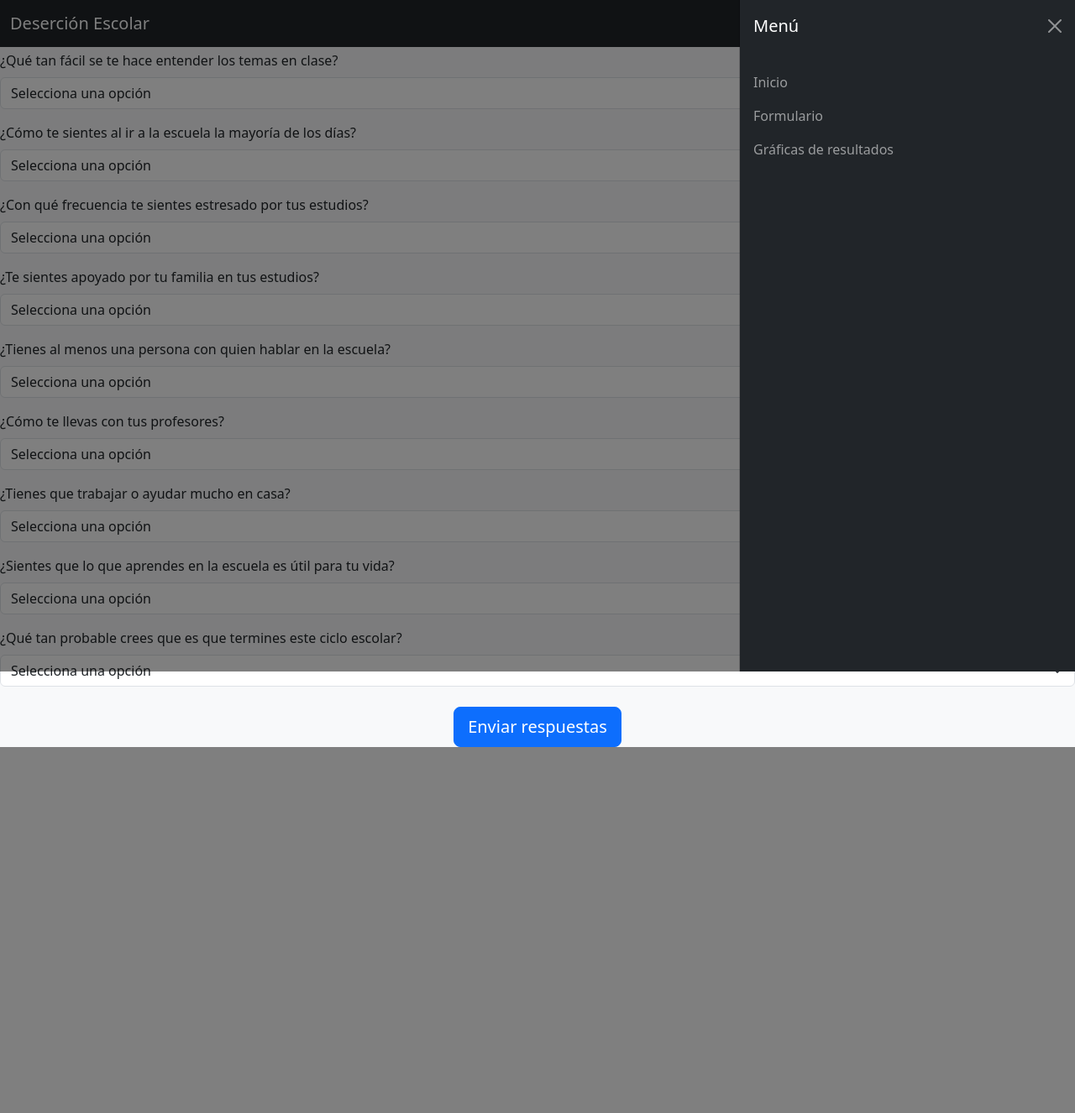
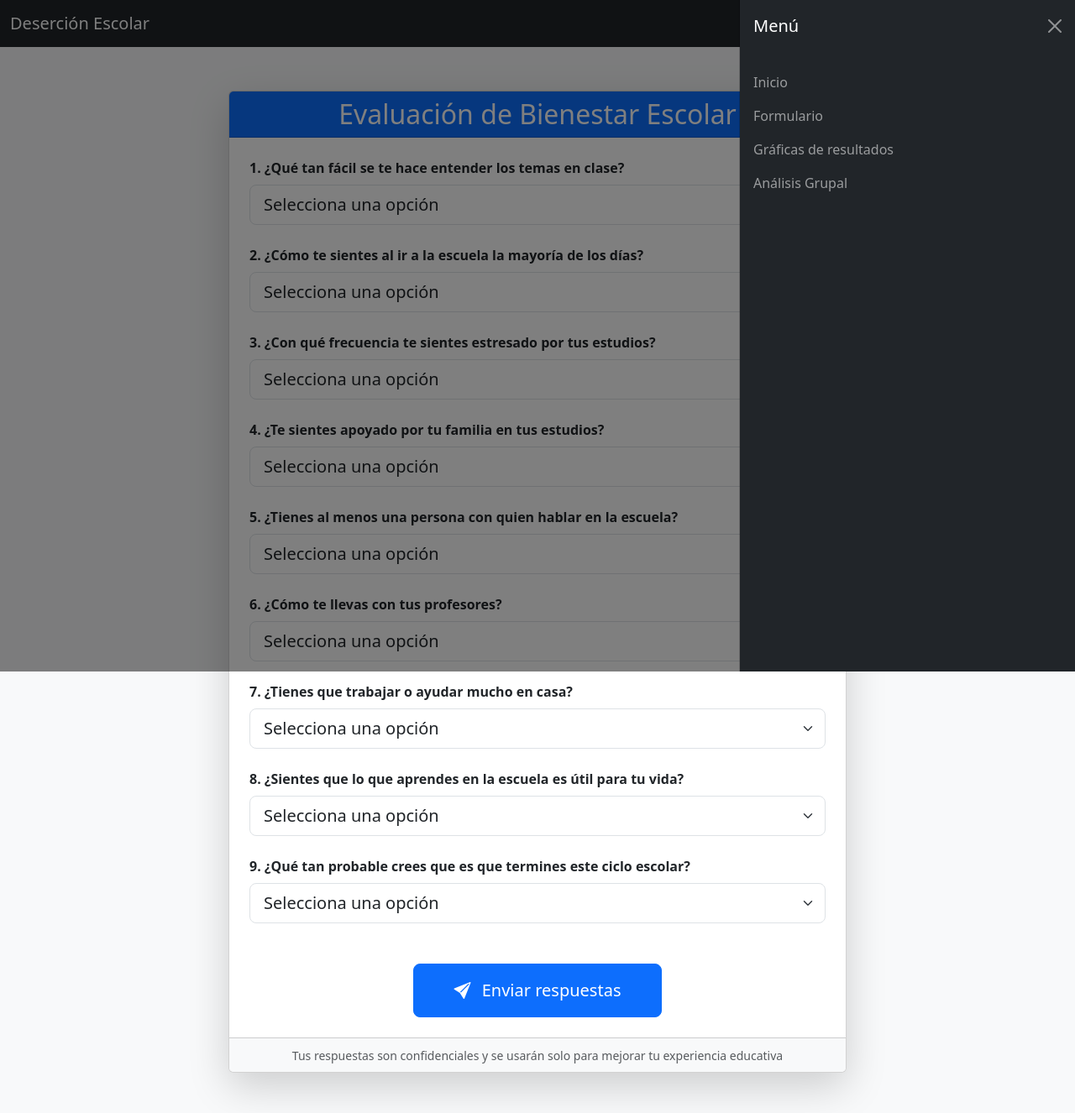
Before and after one commit to zFerchou/Algoritmo_de_Prediccion, a Flask app: page /formulario in a window 1280 px wide, after a click that opens the changed part. Shown: the whole page at 84% size. Before the commit the page ends 890 px from the top, so only its background shows below. Run offline with Flask 3, Linux system fonts and the light colour scheme.

Commit message:
actualizacion/formulario

```diff
--- a/app.py
+++ b/app.py
@@ -1,11 +1,19 @@
-from flask import Flask, render_template, request
+from flask import Flask, render_template, request, redirect, url_for
 import pandas as pd
 import os
 import joblib
 import numpy as np
+from datetime import datetime
+from werkzeug.utils import secure_filename
 
 app = Flask(__name__)
 CSV_FILE = 'datos_estudiantes.csv'
+UPLOAD_FOLDER = 'uploads'
+ALLOWED_EXTENSIONS = {'csv'}
+
+# Configuración
+app.config['UPLOAD_FOLDER'] = UPLOAD_FOLDER
+os.makedirs(UPLOAD_FOLDER, exist_ok=True)
 
 # Cargar modelo, escalador y clases si existen
 if all(os.path.exists(f) for f in ['modelo_entrenado.pkl', 'escalador.pkl', 'clases_modelo.pkl']):
@@ -17,18 +25,79 @@
     escalador = None
     clases_modelo = None
 
-@app.route('/formulario')
-def formulario():
-    return render_template('formulario.html')
+def allowed_file(filename):
+    return '.' in filename and filename.rsplit('.', 1)[1].lower() in ALLOWED_EXTENSIONS
+
+def calcular_probabilidad_abandono(entrada):
+    entrada_esc = escalador.transform(entrada)
+    probabilidades = modelo.predict_proba(entrada_esc)[0]
+
+    if 'ninguno' in clases_modelo:
+        prob_ninguno = probabilidades[np.where(clases_modelo == 'ninguno')[0][0]]
+        return round((1 - prob_ninguno) * 100, 2), modelo.predict(entrada_esc)[0], round(max(probabilidades) * 100, 2)
+    else:
+        return round((1 - max(probabilidades)) * 100, 2), modelo.predict(entrada_esc)[0], round(max(probabilidades) * 100, 2)
+
+def procesar_estudiantes(df):
+    estudiantes_analizados = []
+
+    if modelo and escalador and clases_modelo is not None:
+        columnas_numericas = [
+            'comprension', 'emocion_general', 'estres_estudios',
+            'apoyo_familiar', 'amistades_escuela', 'relacion_profesores',
+            'responsabilidades', 'valor_educacion', 'probabilidad_terminar'
+        ]
+
+        for col in columnas_numericas:
+            if col in df.columns:
+                df[col] = pd.to_numeric(df[col], errors='coerce')
+
+        df = df.dropna(subset=columnas_numericas)
+
+        for index, row in df.iterrows():
+            entrada = [[
+                row['comprension'],
+                row['emocion_general'],
+                row['estres_estudios'],
+                row['apoyo_familiar'],
+                row['amistades_escuela'],
+                row['relacion_profesores'],
+                row['responsabilidades'],
+                row['valor_educacion'],
+                row['probabilidad_terminar']
+            ]]
+
+            try:
+                prob_abandono, motivo, confianza = calcular_probabilidad_abandono(entrada)
+                riesgo_alto = row['probabilidad_terminar'] <= 2
+
+                estudiantes_analizados.append({
+                    'id': index,
+                    'nombre': row.get('nombre', f'Estudiante {index}'),
+                    'probabilidad_abandono': prob_abandono,
+                    'riesgo_alto': riesgo_alto,
+                    'motivo_principal': motivo,
+                    'confianza': confianza,
+                    'fecha_registro': row.get('fecha_registro', 'N/A')
+                })
+            except Exception as e:
+                print(f"Error procesando estudiante {index}: {str(e)}")
+
+    estudiantes_analizados.sort(key=lambda x: x['probabilidad_abandono'], reverse=True)
+    return estudiantes_analizados
 
 @app.route('/')
 def index():
     return render_template('index.html')
 
+@app.route('/formulario')
+def formulario():
+    return render_template('formulario.html')
+
 @app.route('/resultados', methods=['POST'])
 def resultados():
-    # Recolectar datos del formulario
     datos = {
+        'nombre': request.form.get('nombre', ''),
         'comprension': request.form.get('comprension'),
         'emocion_general': request.form.get('emocion_general'),
         'estres_estudios': request.form.get('estres_estudios'),
@@ -37,7 +106,8 @@
         'relacion_profesores': request.form.get('relacion_profesores'),
         'responsabilidades': request.form.get('responsabilidades'),
         'valor_educacion': request.form.get('valor_educacion'),
-        'probabilidad_terminar': request.form.get('probabilidad_terminar')
+        'probabilidad_terminar': request.form.get('probabilidad_terminar'),
+        'fecha_registro': datetime.now().strftime('%Y-%m-%d %H:%M:%S')
     }
 
     # Inicializar variables de resultado
@@ -85,18 +155,10 @@
                 float(datos['probabilidad_terminar'])
             ]]
 
-            entrada_esc = escalador.transform(entrada)
-            probabilidades = modelo.predict_proba(entrada_esc)[0]
-            prediccion = modelo.predict(entrada_esc)[0]
-
-            # Calcular probabilidad de abandono (1 - probabilidad de 'ninguno')
-            if 'ninguno' in clases_modelo:
-                prob_ninguno = probabilidades[np.where(clases_modelo == 'ninguno')[0][0]]
-                prob_abandono = round((1 - prob_ninguno) * 100, 2)
-            else:
-                prob_abandono = round((1 - max(probabilidades)) * 100, 2)
+            prob_abandono, prediccion, confianza = calcular_probabilidad_abandono(entrada)
 
             # Obtener top 3 causas (excluyendo 'ninguno' si existe)
+            probabilidades = modelo.predict_proba(entrada)[0]
             top_3_indices = np.argsort(probabilidades)[-3:][::-1]
             causas_predichas = [
                 (clases_modelo[i], round(probabilidades[i]*100, 2))
@@ -106,7 +168,7 @@
             datos.update({
                 'probabilidad_abandono': prob_abandono,
                 'motivo_principal': prediccion if 'ninguno' not in str(prediccion).lower() else 'Bajo riesgo',
-                'confianza_principal': round(max(probabilidades) * 100, 2),
+                'confianza_principal': confianza,
                 'motivos_secundarios': causas_predichas[1:] if len(causas_predichas) > 1 else [],
                 'riesgo_alto': float(datos['probabilidad_terminar']) <= 2
             })
@@ -130,40 +192,122 @@
                             causas={},
                             causas_detalladas={})
 
-    df = pd.read_csv(CSV_FILE)
+    try:
+        df = pd.read_csv(CSV_FILE)
 
-    # Convertir columnas numéricas
-    columnas_numericas = [
-        'comprension', 'emocion_general', 'estres_estudios',
-        'apoyo_familiar', 'amistades_escuela', 'relacion_profesores',
-        'responsabilidades', 'valor_educacion', 'probabilidad_terminar'
-    ]
-    df[columnas_numericas] = df[columnas_numericas].apply(pd.to_numeric, errors='coerce')
-    df = df.dropna(subset=columnas_numericas)
+        # Convertir columnas numéricas
+        columnas_numericas = [
+            'comprension', 'emocion_general', 'estres_estudios',
+            'apoyo_familiar', 'amistades_escuela', 'relacion_profesores',
+            'responsabilidades', 'valor_educacion', 'probabilidad_terminar'
+        ]
+        df[columnas_numericas] = df[columnas_numericas].apply(pd.to_numeric, errors='coerce')
+        df = df.dropna(subset=columnas_numericas)
 
-    # Identificar estudiantes en riesgo
-    riesgo_df = df[df['probabilidad_terminar'] <= 2]
-    porcentaje_riesgo = round(len(riesgo_df) / len(df) * 100, 2) if len(df) > 0 else 0
+        # Identificar estudiantes en riesgo
+        riesgo_df = df[df['probabilidad_terminar'] <= 2]
+        porcentaje_riesgo = round(len(riesgo_df) / len(df) * 100, 2) if len(df) > 0 else 0
 
-    # Causas básicas
-    causas_basicas = {
-        'Estrés alto': len(riesgo_df[riesgo_df['estres_estudios'] >= 4]),
-        'Bajo apoyo familiar': len(riesgo_df[riesgo_df['apoyo_familiar'] <= 2]),
-        'Mala relación con profesores': len(riesgo_df[riesgo_df['relacion_profesores'] <= 2]),
-        'Baja comprensión': len(riesgo_df[riesgo_df['comprension'] <= 2])
-    }
+        # Causas básicas
+        causas_basicas = {
+            'Estrés alto': len(riesgo_df[riesgo_df['estres_estudios'] >= 4]),
+            'Bajo apoyo familiar': len(riesgo_df[riesgo_df['apoyo_familiar'] <= 2]),
+            'Mala relación con profesores': len(riesgo_df[riesgo_df['relacion_profesores'] <= 2]),
+            'Baja comprensión': len(riesgo_df[riesgo_df['comprension'] <= 2])
+        }
 
-    # Causas detalladas
-    causas_detalladas = {}
-    if modelo and 'causa_desercion' in df.columns:
-        causas_detalladas = df[df['probabilidad_terminar'] <= 2]['causa_desercion'].value_counts().to_dict()
+        # Causas detalladas
+        causas_detalladas = {}
+        if modelo and 'causa_desercion' in df.columns:
+            causas_detalladas = df[df['probabilidad_terminar'] <= 2]['causa_desercion'].value_counts().to_dict()
 
-    return render_template('dashboard.html',
-                        porcentaje_riesgo=porcentaje_riesgo,
-                        causas=causas_basicas,
-                        causas_detalladas=causas_detalladas,
-                        total_estudiantes=len(df),
-                        riesgo=len(riesgo_df))
+        return render_template('dashboard.html',
+                            porcentaje_riesgo=porcentaje_riesgo,
+                            causas=causas_basicas,
+                            causas_detalladas=causas_detalladas,
+                            total_estudiantes=len(df),
+                            riesgo=len(riesgo_df))
+    except Exception as e:
+        return render_template('dashboard.html',
+                            total_estudiantes=0,
+                            riesgo=0,
+                            porcentaje_riesgo=0,
+                            causas={},
+                            causas_detalladas={},
+                            error=f"Error al procesar datos: {str(e)}")
+
+@app.route('/analisis_grupal', methods=['GET', 'POST'])
+def analisis_grupal():
+    if request.method == 'POST':
+        if 'archivo_csv' not in request.files:
+            return render_template('analisis_grupal.html',
+                                estudiantes=[],
+                                total_estudiantes=0,
+                                mensaje="No se seleccionó ningún archivo")
+
+        file = request.files['archivo_csv']
+
+        if file.filename == '':
+            return render_template('analisis_grupal.html',
+                                estudiantes=[],
+                                total_estudiantes=0,
+                                mensaje="No se seleccionó ningún archivo")
+
+        if file and allowed_file(file.filename):
+            filename = secure_filename(file.filename)
+            filepath = os.path.join(app.config['UPLOAD_FOLDER'], filename)
+            file.save(filepath)
+
+            try:
+                df = pd.read_csv(filepath)
+                estudiantes_analizados = procesar_estudiantes(df)
+                os.remove(filepath)
+
+                return render_template('analisis_grupal.html',
+                                    estudiantes=estudiantes_analizados,
+                                    total_estudiantes=len(estudiantes_analizados),
+                                    mensaje=None)
+            except Exception as e:
+                if os.path.exists(filepath):
+                    os.remove(filepath)
+                return render_template('analisis_grupal.html',
+                                    estudiantes=[],
+                                    total_estudiantes=0,
+                                    mensaje=f"Error al procesar archivo: {str(e)}")
+
+    # Método GET - Mostrar datos existentes
+    if not os.path.isfile(CSV_FILE):
+        return render_template('analisis_grupal.html',
+                            estudiantes=[],
+                            total_estudiantes=0,
+                            mensaje="No hay datos de estudiantes registrados")
+
+    try:
+        df = pd.read_csv(CSV_FILE)
+        estudiantes_analizados = procesar_estudiantes(df)
+
+        return render_template('analisis_grupal.html',
+                            estudiantes=estudiantes_analizados,
+                            total_estudiantes=len(estudiantes_analizados),
+                            mensaje=None)
+    except Exception as e:
+        return render_template('analisis_grupal.html',
+                            estudiantes=[],
+                            total_estudiantes=0,
+                            mensaje=f"Error al procesar datos: {str(e)}")
+
+@app.route('/exportar_analisis')
+def exportar_analisis():
+    if not os.path.isfile(CSV_FILE):
+        return "No hay datos para exportar", 404
+
+    try:
+        df = pd.read_csv(CSV_FILE)
+        export_path = 'analisis_estudiantes_' + datetime.now().strftime('%Y%m%d_%H%M%S') + '.csv'
+        df.to_csv(export_path, index=False)
+        return f"Análisis exportado correctamente a {export_path}", 200
+    except Exception as e:
+        return f"Error al exportar: {str(e)}", 500
 
 if __name__ == '__main__':
     app.run(debug=True)
--- a/templates/formulario.html
+++ b/templates/formulario.html
@@ -7,19 +7,23 @@
     <!-- Bootstrap CSS -->
     <link href="https://cdn.jsdelivr.net/npm/bootstrap@5.3.2/dist/css/bootstrap.min.css" rel="stylesheet">
     <link rel="stylesheet" href="{{ url_for('static', filename='css/formulario.css') }}">
-
 </head>
 <body>
     {% include 'navbar.html' %}
 
-    <!-- ... HEAD igual ... -->
-
+    <div class="container py-5">
+        <div class="row justify-content-center">
+            <div class="col-lg-8">
+                <div class="card shadow-lg">
+                    <div class="card-header bg-primary text-white">
+                        <h2 class="text-center mb-0">Evaluación de Bienestar Escolar</h2>
+                    </div>
+                    <div class="card-body p-4">
                         <form action="/resultados" method="POST">
-
                             <!-- Pregunta 1 -->
-    <div class="mb-3">
-        <label class="form-label">¿Qué tan fácil se te hace entender los temas en clase?</label>
-        <select name="comprension" class="form-select" required>
+                            <div class="mb-4">
+                                <label class="form-label fw-bold">1. ¿Qué tan fácil se te hace entender los temas en clase?</label>
+                                <select name="comprension" class="form-select form-select-lg" required>
                                     <option value="" disabled selected>Selecciona una opción</option>
                                     <option value="1">Muy difícil</option>
                                     <option value="2">Difícil</option>
@@ -29,10 +33,10 @@
                                 </select>
                             </div>
 
-    <!-- Pregunta 2 - Corregido: valores numéricos -->
-    <div class="mb-3">
-        <label class="form-label">¿Cómo te sientes al ir a la escuela la mayoría de los días?</label>
-        <select name="emocion_general" class="form-select" required>
+                            <!-- Pregunta 2 -->
+                            <div class="mb-4">
+                                <label class="form-label fw-bold">2. ¿Cómo te sientes al ir a la escuela la mayoría de los días?</label>
+                                <select name="emocion_general" class="form-select form-select-lg" required>
                                     <option value="" disabled selected>Selecciona una opción</option>
                                     <option value="3">Bien</option>
                                     <option value="2">Indiferente</option>
@@ -41,9 +45,9 @@
                             </div>
 
                             <!-- Pregunta 3 -->
-    <div class="mb-3">
-        <label class="form-label">¿Con qué frecuencia te sientes estresado por tus estudios?</label>
-        <select name="estres_estudios" class="form-select" required>
+                            <div class="mb-4">
+                                <label class="form-label fw-bold">3. ¿Con qué frecuencia te sientes estresado por tus estudios?</label>
+                                <select name="estres_estudios" class="form-select form-select-lg" required>
                                     <option value="" disabled selected>Selecciona una opción</option>
                                     <option value="1">Nunca</option>
                                     <option value="2">Casi nunca</option>
@@ -54,9 +58,9 @@
                             </div>
 
                             <!-- Pregunta 4 -->
-    <div class="mb-3">
-        <label class="form-label">¿Te sientes apoyado por tu familia en tus estudios?</label>
-        <select name="apoyo_familiar" class="form-select" required>
+                            <div class="mb-4">
+                                <label class="form-label fw-bold">4. ¿Te sientes apoyado por tu familia en tus estudios?</label>
+                                <select name="apoyo_familiar" class="form-select form-select-lg" required>
                                     <option value="" disabled selected>Selecciona una opción</option>
                                     <option value="1">Nada apoyado</option>
                                     <option value="2">Poco apoyado</option>
@@ -66,10 +70,10 @@
                                 </select>
                             </div>
 
-    <!-- Pregunta 5 - Corregido: 1 = sí, 0 = no -->
-    <div class="mb-3">
-        <label class="form-label">¿Tienes al menos una persona con quien hablar en la escuela?</label>
-        <select name="amistades_escuela" class="form-select" required>
+                            <!-- Pregunta 5 -->
+                            <div class="mb-4">
+                                <label class="form-label fw-bold">5. ¿Tienes al menos una persona con quien hablar en la escuela?</label>
+                                <select name="amistades_escuela" class="form-select form-select-lg" required>
                                     <option value="" disabled selected>Selecciona una opción</option>
                                     <option value="1">Sí</option>
                                     <option value="0">No</option>
@@ -77,9 +81,9 @@
                             </div>
 
                             <!-- Pregunta 6 -->
-    <div class="mb-3">
-        <label class="form-label">¿Cómo te llevas con tus profesores?</label>
-        <select name="relacion_profesores" class="form-select" required>
+                            <div class="mb-4">
+                                <label class="form-label fw-bold">6. ¿Cómo te llevas con tus profesores?</label>
+                                <select name="relacion_profesores" class="form-select form-select-lg" required>
                                     <option value="" disabled selected>Selecciona una opción</option>
                                     <option value="1">Muy mal</option>
                                     <option value="2">Mal</option>
@@ -89,10 +93,10 @@
                                 </select>
                             </div>
 
-    <!-- Pregunta 7 - Corregido: 1 = sí, 0 = no -->
-    <div class="mb-3">
-        <label class="form-label">¿Tienes que trabajar o ayudar mucho en casa?</label>
-        <select name="responsabilidades" class="form-select" required>
+                            <!-- Pregunta 7 -->
+                            <div class="mb-4">
+                                <label class="form-label fw-bold">7. ¿Tienes que trabajar o ayudar mucho en casa?</label>
+                                <select name="responsabilidades" class="form-select form-select-lg" required>
                                     <option value="" disabled selected>Selecciona una opción</option>
                                     <option value="1">Sí</option>
                                     <option value="0">No</option>
@@ -100,9 +104,9 @@
                             </div>
 
                             <!-- Pregunta 8 -->
-    <div class="mb-3">
-        <label class="form-label">¿Sientes que lo que aprendes en la escuela es útil para tu vida?</label>
-        <select name="valor_educacion" class="form-select" required>
+                            <div class="mb-4">
+                                <label class="form-label fw-bold">8. ¿Sientes que lo que aprendes en la escuela es útil para tu vida?</label>
+                                <select name="valor_educacion" class="form-select form-select-lg" required>
                                     <option value="" disabled selected>Selecciona una opción</option>
                                     <option value="1">Nada útil</option>
                                     <option value="2">Poco útil</option>
@@ -113,9 +117,9 @@
                             </div>
 
                             <!-- Pregunta 9 -->
-    <div class="mb-3">
-        <label class="form-label">¿Qué tan probable crees que es que termines este ciclo escolar?</label>
-        <select name="probabilidad_terminar" class="form-select" required>
+                            <div class="mb-4">
+                                <label class="form-label fw-bold">9. ¿Qué tan probable crees que es que termines este ciclo escolar?</label>
+                                <select name="probabilidad_terminar" class="form-select form-select-lg" required>
                                     <option value="" disabled selected>Selecciona una opción</option>
                                     <option value="1">Nada probable</option>
                                     <option value="2">Poco probable</option>
@@ -125,14 +129,17 @@
                                 </select>
                             </div>
 
-    <!-- Botón -->
-    <div class="text-center mt-4">
-        <button type="submit" class="btn btn-primary btn-lg">Enviar respuestas</button>
+                            <!-- Botón de envío -->
+                            <div class="text-center mt-5">
+                                <button type="submit" class="btn btn-primary btn-lg px-5 py-3">
+                                    <i class="bi bi-send-fill me-2"></i> Enviar respuestas
+                                </button>
                             </div>
-
                         </form>
-
-                    </form>
+                    </div>
+                    <div class="card-footer bg-light text-center">
+                        <small class="text-muted">Tus respuestas son confidenciales y se usarán solo para mejorar tu experiencia educativa</small>
+                    </div>
                 </div>
             </div>
         </div>
@@ -140,5 +147,7 @@
 
     <!-- Bootstrap JS -->
     <script src="https://cdn.jsdelivr.net/npm/bootstrap@5.3.2/dist/js/bootstrap.bundle.min.js"></script>
+    <!-- Bootstrap Icons -->
+    <link rel="stylesheet" href="https://cdn.jsdelivr.net/npm/bootstrap-icons@1.11.1/font/bootstrap-icons.css">
 </body>
 </html>
--- a/templates/navbar.html
+++ b/templates/navbar.html
@@ -20,6 +20,9 @@
           <li class="nav-item">
             <a class="nav-link" href="{{ url_for('dashboard') }}">Gráficas de resultados</a>
           </li>
+          <li class="nav-item">
+            <a class="nav-link" href="{{ url_for('analisis_grupal') }}">Análisis Grupal</a>
+          </li>
         </ul>
       </div>
     </div>
```
Also changed, not shown: datos_estudiantes.csv (+56 -54 lines), templates/analisis_grupal.html (added, +170 -0 lines). Lines whose indentation alone changed are shown as unchanged.
